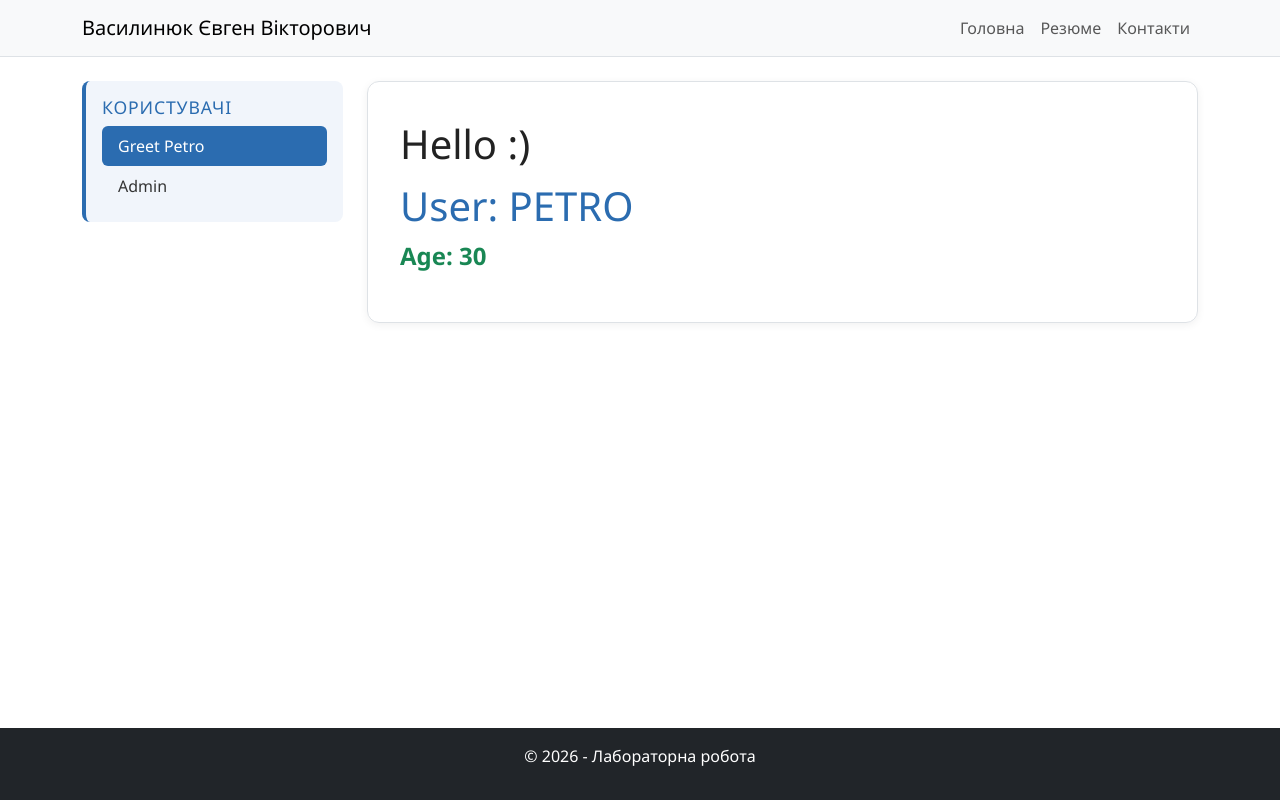
After one commit to yevhen-vasylyniuk/flask-app-lab, a Flask app: page /users/hi/Petro?age=30 in a window 1280 px wide. The commit adds this page. Run offline with Flask 3, Linux system fonts and the light colour scheme.

Commit message:
Add users blueprint

```diff
--- a/app/__init__.py
+++ b/app/__init__.py
@@ -4,3 +4,6 @@ app = Flask(__name__)
 app.config.from_pyfile("../config.py")
 
 from . import views
+
+from .users import user_bp
+app.register_blueprint(user_bp)
--- a/app/static/css/styles.css
+++ b/app/static/css/styles.css
@@ -20,6 +20,52 @@ section {
   border: 4px solid var(--accent);
 }
 
+/* Сторінка привітання (блюпринт users) */
+.side-menu {
+  background: #f1f5fb;
+  border-left: 4px solid var(--accent);
+  border-radius: 0.5rem;
+  padding: 1rem;
+}
+
+.side-menu-title {
+  font-size: 1.1rem;
+  text-transform: uppercase;
+  letter-spacing: 0.05em;
+}
+
+.side-menu .nav-link {
+  color: #333;
+  border-radius: 0.375rem;
+}
+
+.side-menu .nav-link:hover {
+  background: #dde7f5;
+}
+
+.side-menu .nav-link.active {
+  background: var(--accent);
+  color: #fff;
+}
+
+.greeting-card {
+  border: 1px solid #dee2e6;
+  border-radius: 0.75rem;
+  box-shadow: 0 2px 8px rgba(0, 0, 0, 0.06);
+  padding: 2rem;
+}
+
+.greeting-hello {
+  font-size: 2.5rem;
+  font-weight: 300;
+  margin-bottom: 0.5rem;
+}
+
+.greeting-age {
+  font-size: 1.5rem;
+  font-weight: 600;
+}
+
 @media (max-width: 576px) {
   h1 { font-size: 1.8rem; }
   .nav-pills { flex-wrap: wrap; }
--- /dev/null
+++ b/app/users/templates/users/hi.html
@@ -0,0 +1,35 @@
+{% extends "base.html" %}
+
+{% block content %}
+<div class="row g-4">
+  <!-- Вертикальне меню (тільки для цієї сторінки) -->
+  <aside class="col-md-3">
+    <nav class="side-menu">
+      <h2 class="side-menu-title">Користувачі</h2>
+      <ul class="nav flex-column">
+        <li class="nav-item">
+          <a class="nav-link {% if name == 'PETRO' %}active{% endif %}"
+             href="{{ url_for('users.greetings', name='Petro', age=30) }}">Greet Petro</a>
+        </li>
+        <li class="nav-item">
+          <a class="nav-link {% if name == 'ADMINISTRATOR' %}active{% endif %}"
+             href="{{ url_for('users.admin') }}">Admin</a>
+        </li>
+      </ul>
+    </nav>
+  </aside>
+
+  <!-- Основний вміст -->
+  <section class="col-md-9">
+    <div class="greeting-card">
+      <p class="greeting-hello">Hello :)</p>
+      <h1>User: {{ name }}</h1>
+      {% if age %}
+        <p class="greeting-age text-success">Age: {{ age }}</p>
+      {% else %}
+        <p class="greeting-age text-danger">Age: Not provided</p>
+      {% endif %}
+    </div>
+  </section>
+</div>
+{% endblock %}
--- /dev/null
+++ b/app/users/views.py
@@ -0,0 +1,17 @@
+from flask import request, redirect, url_for, render_template
+from . import user_bp
+
+
+@user_bp.route("/hi/<string:name>")   # /users/hi/ivan?age=45
+def greetings(name):
+    name = name.upper()
+    age = request.args.get("age", None, int)
+
+    return render_template("hi.html", title="Привітання", name=name, age=age)
+
+
+@user_bp.route("/admin")
+def admin():
+    to_url = url_for("users.greetings", name="administrator", age=45, _external=True)
+    print(to_url)
+    return redirect(to_url)
```
Also changed, not shown: app/users/__init__.py (added, +9 -0 lines).
